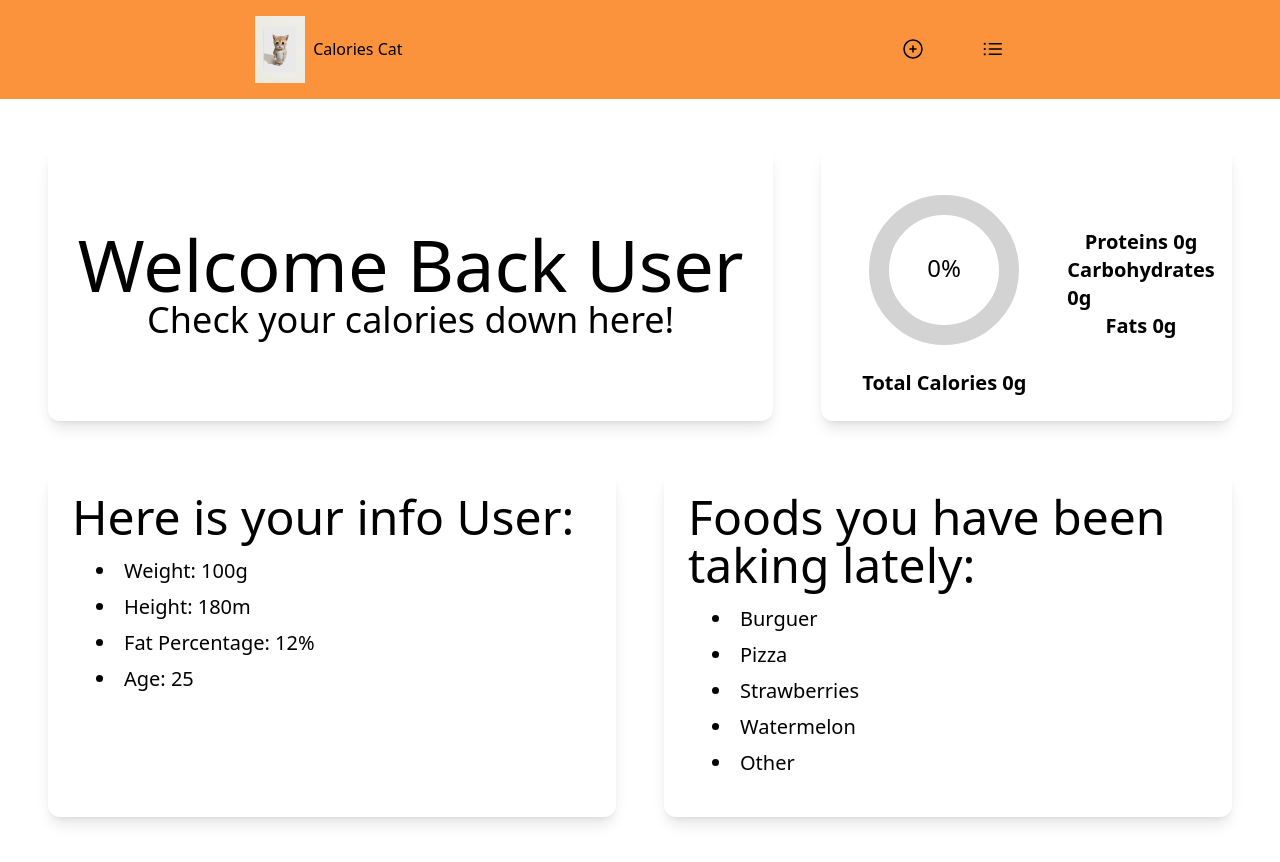
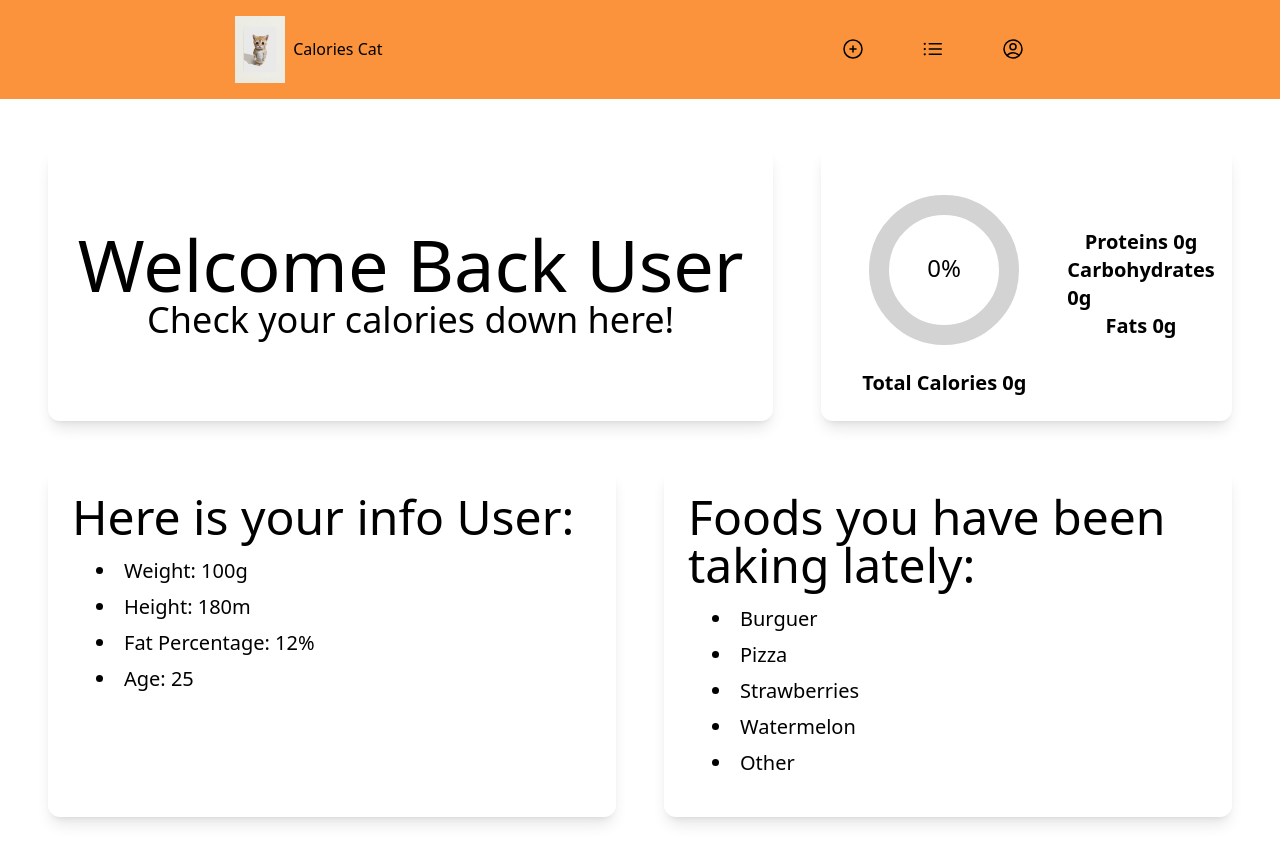
Before and after one commit to EduardoJRP/NutriTrack, a Next.js app: page / in a window 1280 px wide. Shown: the top 862 px of the page. Built offline with nearby package versions, Linux system fonts and the light colour scheme; no server answers; the database is empty.

Commit message:
update: added new page for users information

```diff
--- a/app/components/Common/NavBar.tsx
+++ b/app/components/Common/NavBar.tsx
@@ -53,6 +53,24 @@ const NavBar = () => {
               </svg>
             </button>
           </Link>
+          <Link href="/userInfo">
+            <button className="p-5">
+              <svg
+                xmlns="http://www.w3.org/2000/svg"
+                fill="none"
+                viewBox="0 0 24 24"
+                strokeWidth={1.5}
+                stroke="currentColor"
+                className="size-6"
+              >
+                <path
+                  strokeLinecap="round"
+                  strokeLinejoin="round"
+                  d="M17.982 18.725A7.488 7.488 0 0 0 12 15.75a7.488 7.488 0 0 0-5.982 2.975m11.963 0a9 9 0 1 0-11.963 0m11.963 0A8.966 8.966 0 0 1 12 21a8.966 8.966 0 0 1-5.982-2.275M15 9.75a3 3 0 1 1-6 0 3 3 0 0 1 6 0Z"
+                />
+              </svg>
+            </button>
+          </Link>
         </div>
       </div>
     </div>
--- a/app/itemList/page.tsx
+++ b/app/itemList/page.tsx
@@ -6,7 +6,7 @@ import ItemList from '../components/ItemList/ItemList';
 export default function AddItem() {
   return (
     <div className="min-h-screen flex flex-col">
-      <NavBar></NavBar>
+      <NavBar/>
       <div className="flex flex-grow items-center justify-center w-full">
         <ItemList></ItemList>
       </div>
--- /dev/null
+++ b/app/userInfo/page.tsx
@@ -0,0 +1,11 @@
+'use client';
+
+import NavBar from '../components/Common/NavBar';
+
+export default function AddItem() {
+  return (
+    <div className="min-h-screen flex flex-col">
+      <NavBar />
+    </div>
+  );
+}
```
